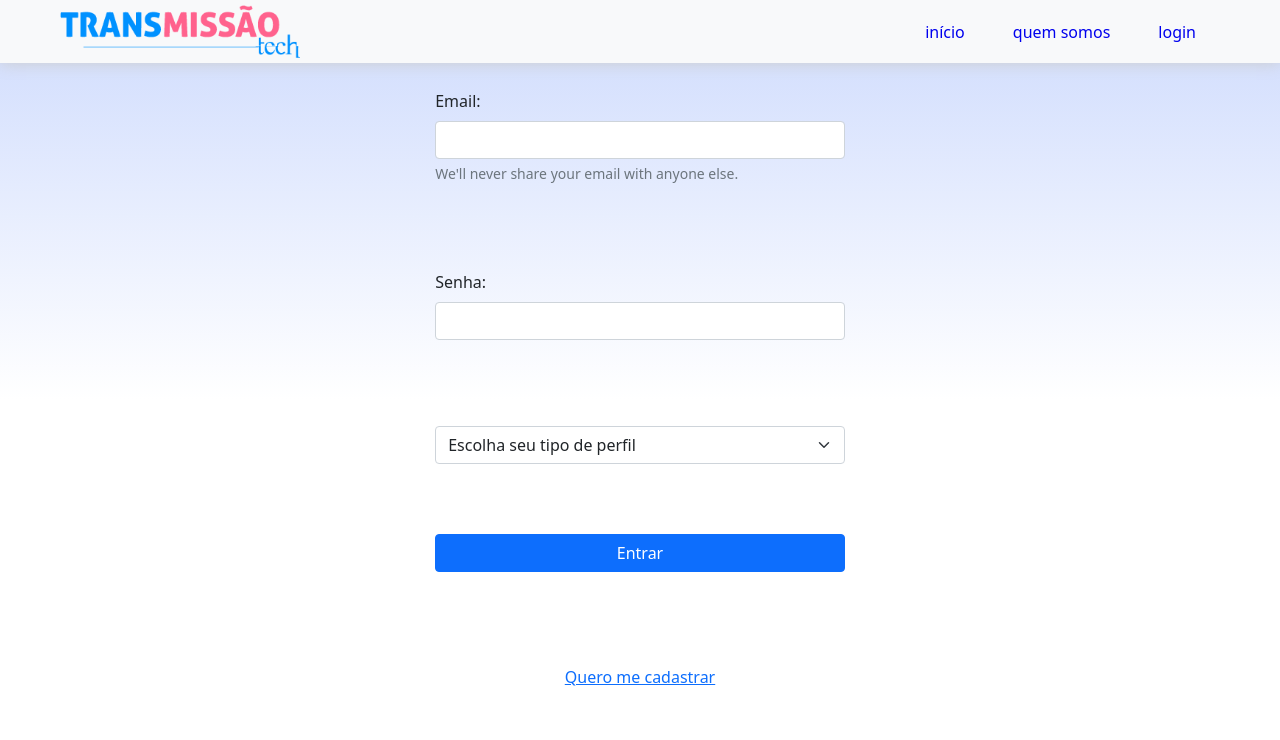
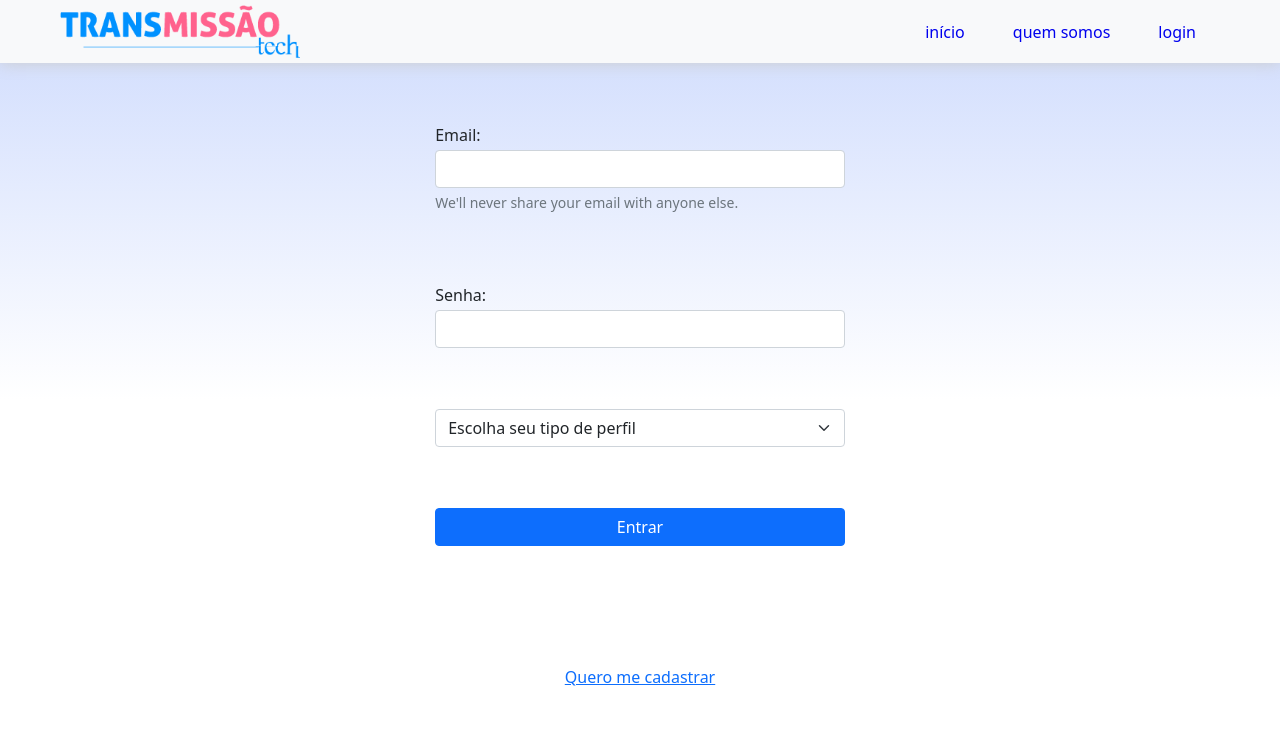
Before and after one commit to blcrz/proviHack, a plain HTML site: page FrontEnd/view/login.html in a window 1280 px wide. Shown: the top 740 px of the page. Drawn offline with nearby package versions, Linux system fonts and the light colour scheme.

Commit message:
fix: espaçamento entre inputs modal

```diff
--- a/FrontEnd/css/login.css
+++ b/FrontEnd/css/login.css
@@ -19,7 +19,7 @@ form {
     display: flex;
     flex-direction: column;
     align-items: center;
-    justify-content: space-around;
+    justify-content: space-evenly;
     width: 40%;
     margin: auto;
 }
@@ -27,6 +27,11 @@ form {
 /* tamanhos dos inputs */
 form div, form select, form button {
     width: 80% !important;
+}
+
+.form-label {
+    margin-top: 8px;
+    margin-bottom: 3px;
 }
 
 .btn-create {
--- a/FrontEnd/view/login.html
+++ b/FrontEnd/view/login.html
@@ -20,12 +20,12 @@
   </header>
 
   <form>
-    <div class="mb-3">
+    <div>
       <label for="exampleInputEmail1" class="form-label">Email: </label>
       <input type="email" class="form-control" id="emailLogin" aria-describedby="emailHelp">
       <div id="emailHelp" class="form-text">We'll never share your email with anyone else.</div>
     </div>
-    <div class="mb-3">
+    <div>
       <label for="exampleInputPassword1" class="form-label">Senha:</label>
       <input type="password" class="form-control" id="senhaLogin">
     </div>
@@ -58,7 +58,7 @@
             <option selected value="1">pessoa mentora</option>
             <option value="2">pessoa mentorada</option>
           </select>
-          <div class="mb-3">
+          <div class>
             <label for="formFile" class="form-label">Selecione uma foto para seu perfil:</label>
             <input class="form-control" type="file" id="img">
           </div>
```
